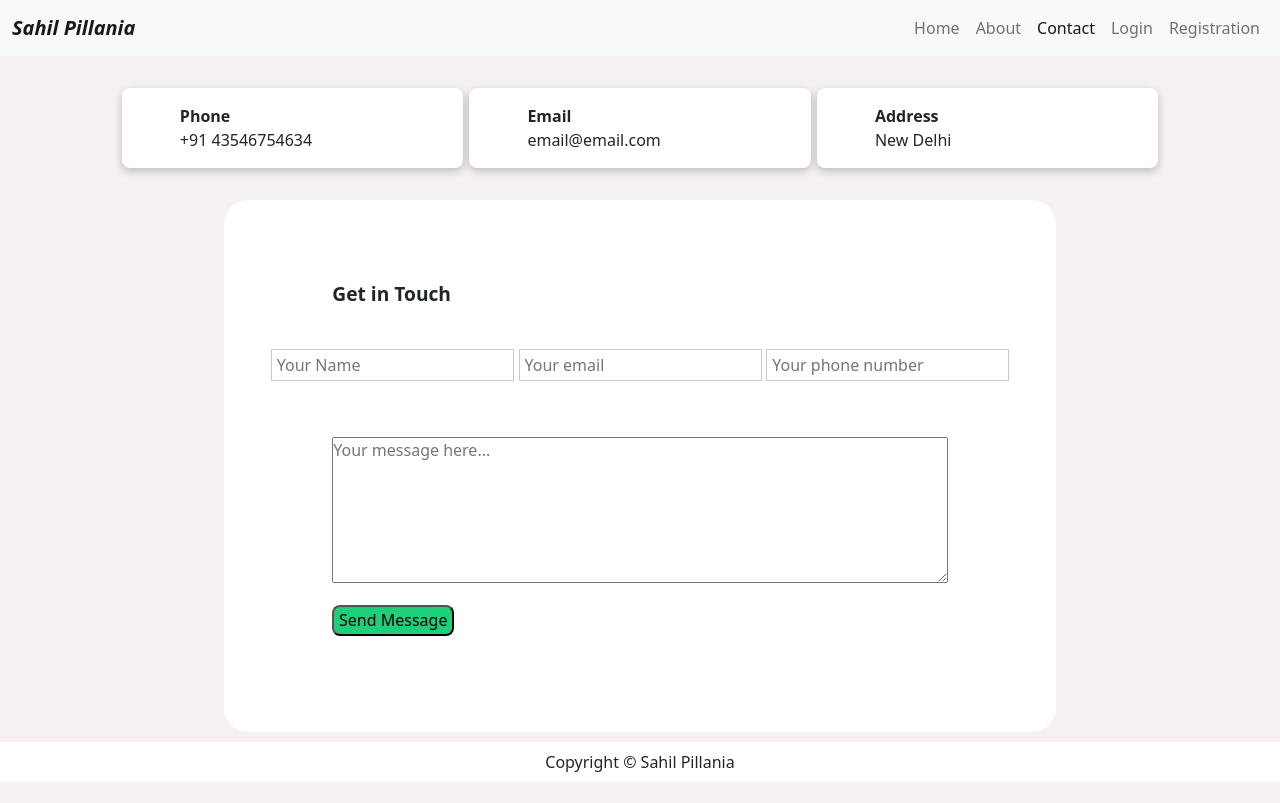
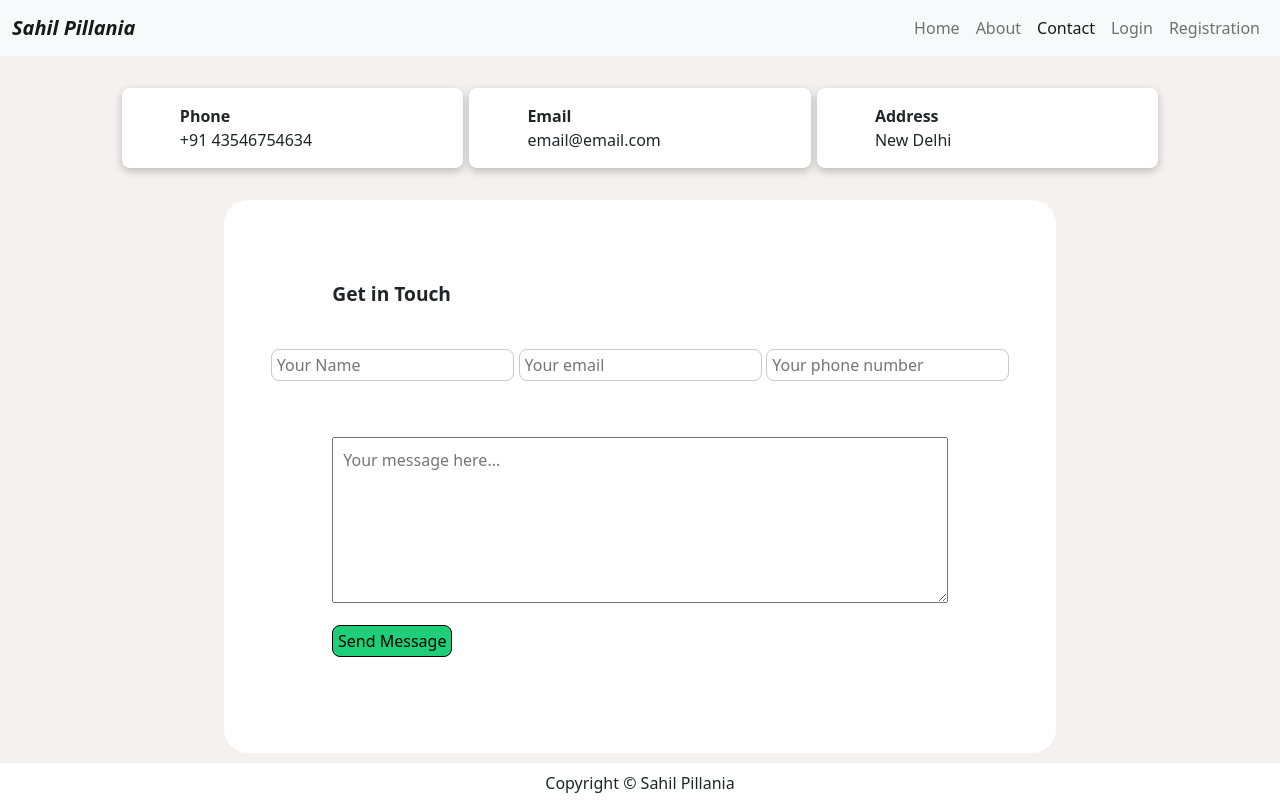
Before and after one commit to Sahil-pillania/MERN_website, a React (Create React App) app in the folder client/: page /Contact in a window 1280 px wide. Built offline with nearby package versions, Linux system fonts and the light colour scheme; no server answers.

Commit message:
contact page data api set

```diff
--- a/client/src/App.css
+++ b/client/src/App.css
@@ -129,15 +129,21 @@ section {
   border: 1px solid #cacaca;
   padding: 3px 5px;
   outline: none;
+  border-radius: 8px;
 }
 .contact_form-text textarea {
   width: 100%;
+  padding: 10px;
 }
 .button {
-  padding: 0.1rem 0.3rem;
+  padding: 0.2rem 0.3rem;
   background: #1fce78;
   border-radius: 8px;
   margin: 1rem 0;
+  border: 1px solid rgb(0, 0, 0);
+}
+.button:hover {
+  background: #169f5d;
 }
 
 @media (max-width: 700px) {
--- a/client/src/components/Contact.jsx
+++ b/client/src/components/Contact.jsx
@@ -1,6 +1,35 @@
-import React from "react";
+import React, { useEffect, useState } from "react";
 
 const Contact = () => {
+  // const navigate = useNavigate();
+  const [data, setData] = useState({});
+
+  const callContactPage = async () => {
+    try {
+      const res = await fetch("/getdata", {
+        method: "GET",
+        headers: {
+          "Content-Type": "application/json",
+        },
+      });
+
+      const data = await res.json();
+      //console.log("data after fetch request is :" + data);
+      setData(data);
+      if (!res.status === 200) {
+        const error = new Error(res.error);
+        throw error;
+      }
+    } catch (error) {
+      console.log("can't redirect  " + error);
+      // navigate("/login");
+    }
+  };
+
+  useEffect(() => {
+    callContactPage();
+  }, []);
+
   return (
     <>
       <div className="contact_info">
@@ -55,6 +84,7 @@ const Contact = () => {
                       type="text"
                       id="contact_form-name"
                       className="contact_form_name input_field"
+                      value={data.name}
                       placeholder="Your Name"
                       required={true}
                     />
@@ -62,6 +92,7 @@ const Contact = () => {
                       type="text"
                       id="contact_form-email"
                       className="contact_form_email input_field"
+                      value={data.email}
                       placeholder="Your email"
                       required={true}
                     />
@@ -69,6 +100,7 @@ const Contact = () => {
                       type="number"
                       id="contact_form-number"
                       className="contact_form_number input_field"
+                      value={data.phone}
                       placeholder="Your phone number"
                       required={true}
                     />
```
Also changed, not shown: 1 other file (tests, documents, lock files or other folders).
